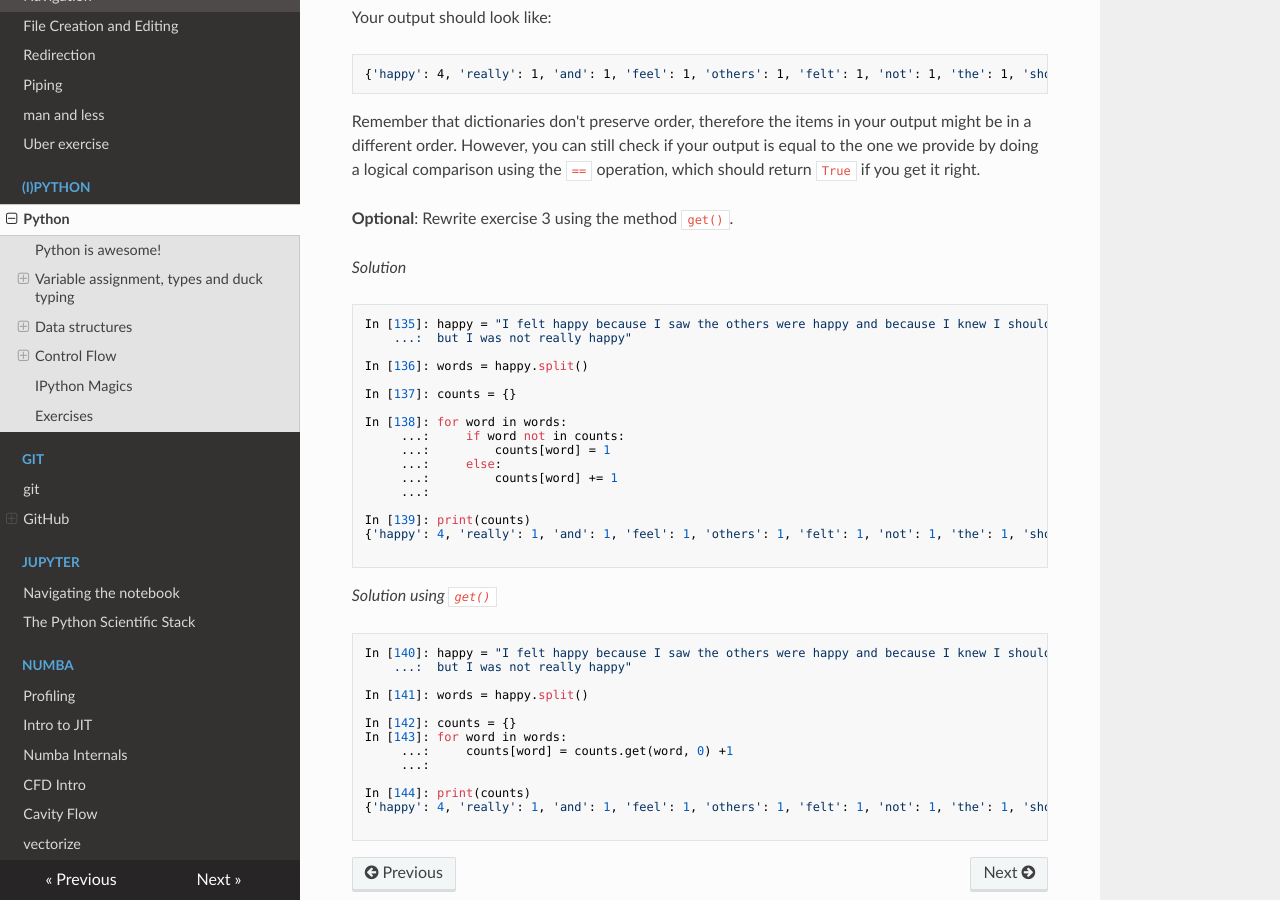
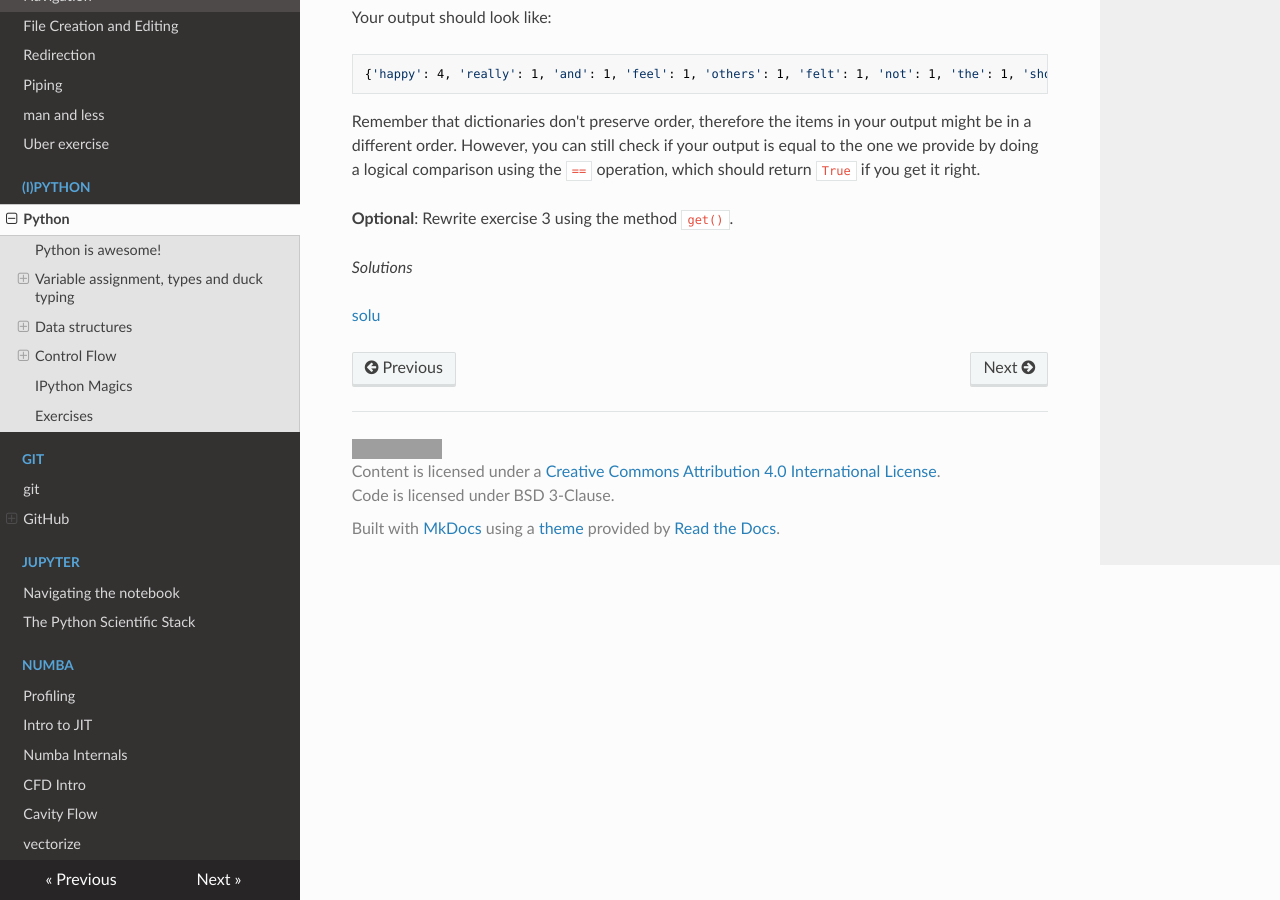
Before and after one commit to barbagroup/essential_skills_RRC, an MkDocs documentation site: the page built from docs/python.md, in a window 1280 px wide and 900 px high, scrolled down 13484 px. Built offline with MkDocs 1.6.1, drawn with Linux system fonts in a browser that asks for light colours; nearby versions of some CDN libraries; old or Windows-style settings are respelled for this version of MkDocs; grey boxes are pictures that could not be loaded.

Commit message:
Move dictionaries-counting solutions to separate file

````diff
--- a/docs/python.md
+++ b/docs/python.md
@@ -788,41 +788,6 @@ output is equal to the one we provide by doing a logical comparison using the
 
 **Optional**: Rewrite exercise 3 using the method `get()`.
 
-*Solution*
+*Solutions*
 
-```
-In [135]: happy = "I felt happy because I saw the others were happy and because I knew I should feel happy
-    ...:  but I was not really happy"
-
-In [136]: words = happy.split()
-
-In [137]: counts = {}
-
-In [138]: for word in words:
-     ...:     if word not in counts:
-     ...:         counts[word] = 1
-     ...:     else:
-     ...:         counts[word] += 1
-     ...:
-
-In [139]: print(counts)
-{'happy': 4, 'really': 1, 'and': 1, 'feel': 1, 'others': 1, 'felt': 1, 'not': 1, 'the': 1, 'should': 1, 'knew': 1, 'was': 1, 'saw': 1, 'I': 5, 'but': 1, 'were': 1, 'because': 2}
-
-```
-*Solution using `get()`*
-
-```
-In [140]: happy = "I felt happy because I saw the others were happy and because I knew I should feel happy
-    ...:  but I was not really happy"
-
-In [141]: words = happy.split()
-
-In [142]: counts = {}
-In [143]: for word in words:
-     ...:     counts[word] = counts.get(word, 0) +1
-     ...:
-
-In [144]: print(counts)
-{'happy': 4, 'really': 1, 'and': 1, 'feel': 1, 'others': 1, 'felt': 1, 'not': 1, 'the': 1, 'should': 1, 'knew': 1, 'was': 1, 'saw': 1, 'I': 5, 'but': 1, 'were': 1, 'because': 2}
-
-```
+[solu](/solutions/python.dict.count.soln.md)
````
